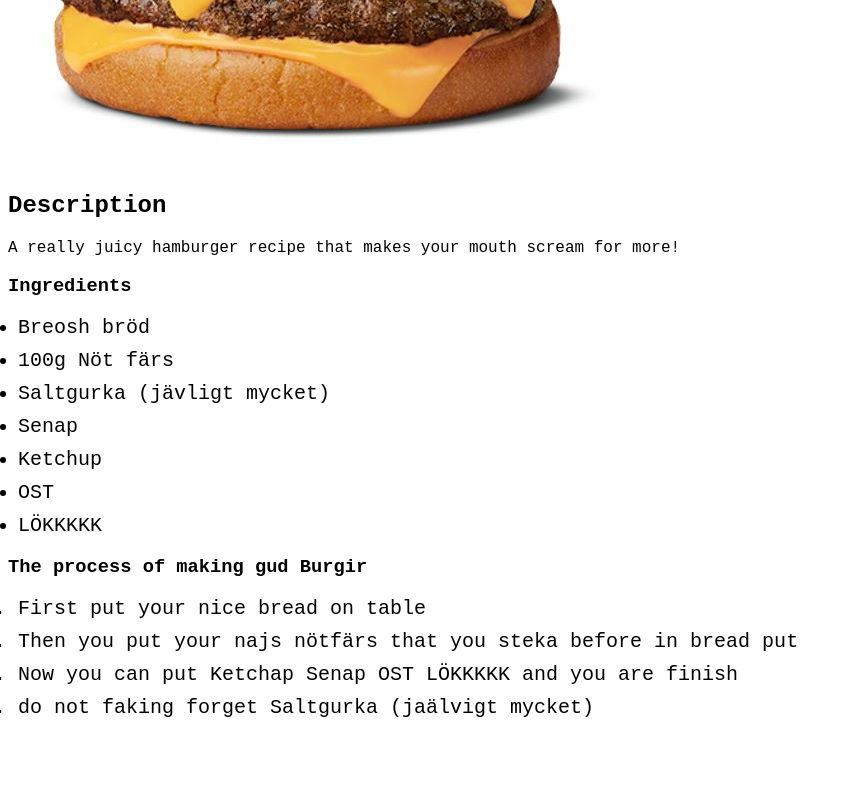
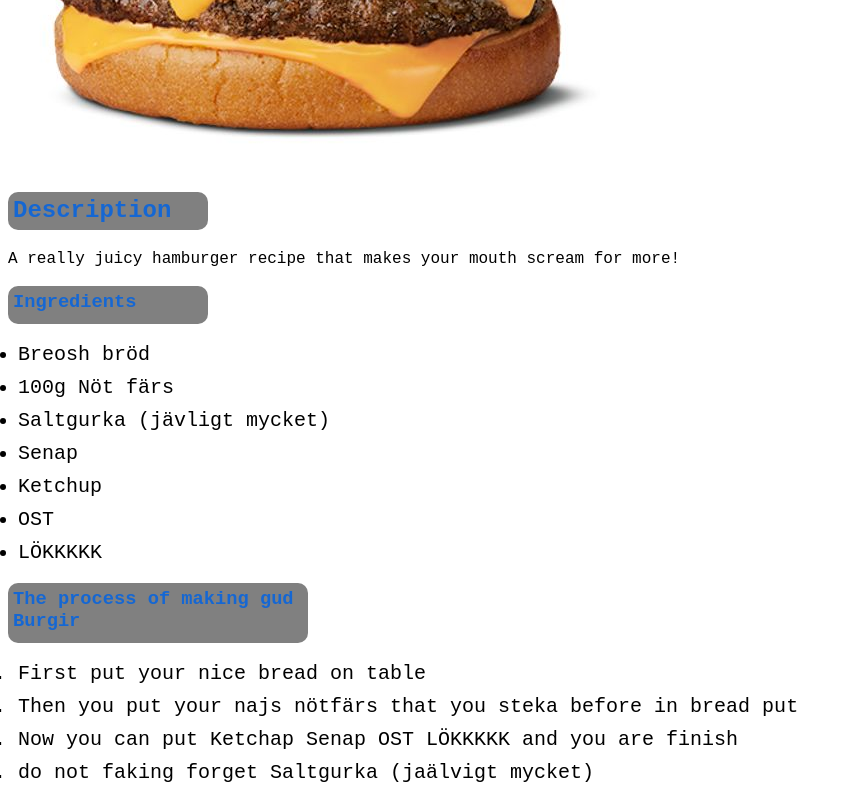
Before and after one commit to edwardgroseva/odin-recipes, a plain HTML site: page Recipes/hamburger.html in a window 1280 px wide. Shown: the part 513-1313 px from the top of the page, without its empty margins (0-860 px from the left). Before the commit the page ends 1248 px from the top, so only its background shows below. Drawn offline with Linux system fonts and the light colour scheme.

Commit message:
added styling to all pages

```diff
--- a/Recipes/hamburger.html
+++ b/Recipes/hamburger.html
@@ -10,10 +10,10 @@
     <h1 class="heading">Hamburger Recipe</h1>
     <img src="../img/quartercheese.jpeg" alt="A juicy hamburger">
 
-    <h2>Description</h2>
+    <h2 class="heading2">Description</h2>
     <p>A really juicy hamburger recipe that makes your mouth scream for more!</p>
-    <h3>Ingredients</h3>
-    <ul class="list1">
+    <h3 class="heading2">Ingredients</h3>
+    <ul class="sublist1">
         <li>Breosh bröd</li>
         <li>100g Nöt färs</li>
         <li>Saltgurka (jävligt mycket)</li>
@@ -24,7 +24,7 @@
 
     </ul>
 
-    <h3>The process of making gud Burgir</h3>
+    <h3 class="heading3">The process of making gud Burgir</h3>
 
     <ol>
         <li>First put your nice bread on table</li>
--- a/css/style.css
+++ b/css/style.css
@@ -33,10 +33,10 @@ color:rebeccapurple ;
 .heading2{
 
 
-    color: rgb(21, 103, 211);
+color: rgb(21, 103, 211);
 
 
-    }
+}
 
 
 .headingstyle{
@@ -71,3 +71,35 @@ li{
     border-radius: 20px;
 
 }
+
+.sublist1{
+
+
+
+
+}
+
+.heading2{
+
+background-color: gray;
+width: 200px;
+height: 38px;
+padding-top: 5px;
+padding-left: 5px;
+color: rgb(21, 103, 211);
+border-radius: 10px;
+
+}
+
+.heading3{
+
+    background-color: gray;
+    width: 300px;
+    height: 60px;
+    padding-top: 5px;
+    padding-left: 5px;
+    color: rgb(21, 103, 211);
+    border-radius: 10px;
+
+
+}
```
